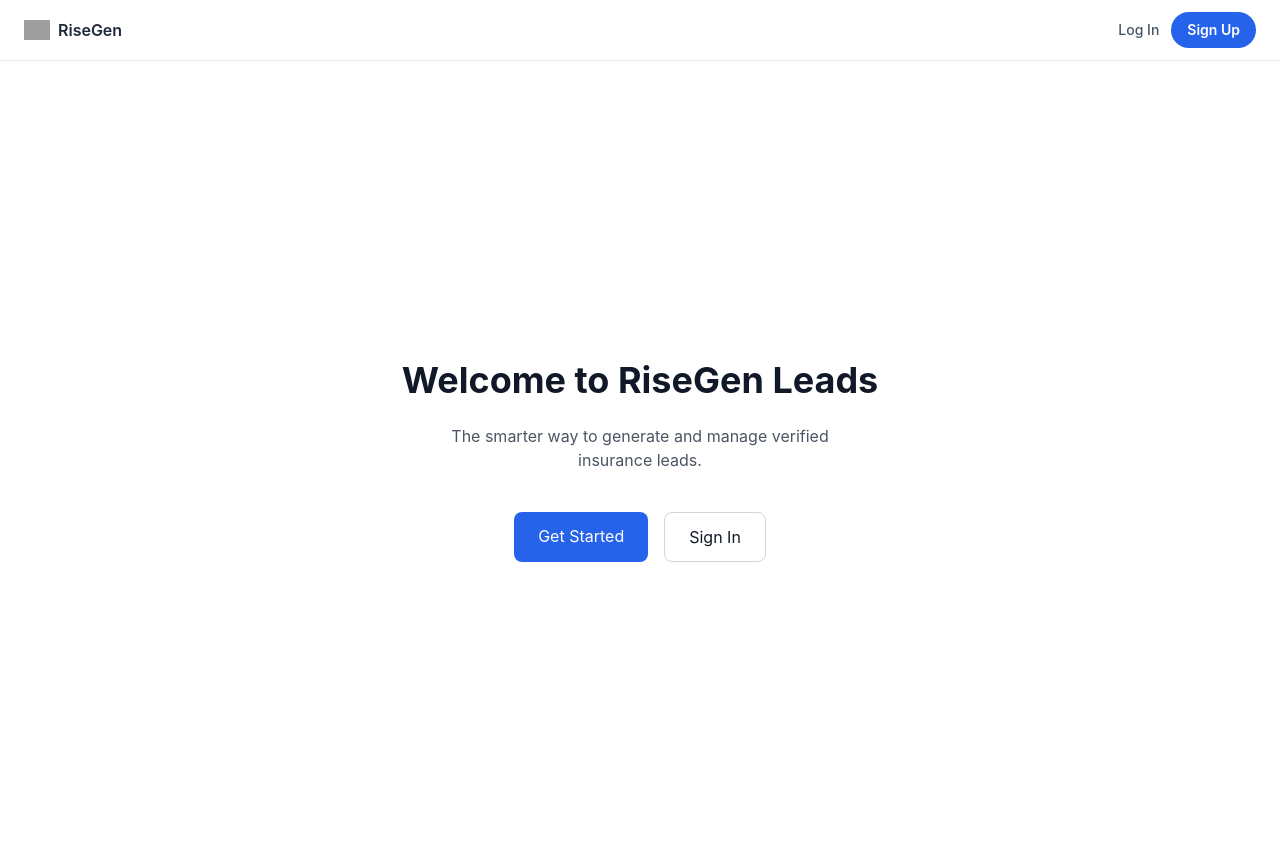
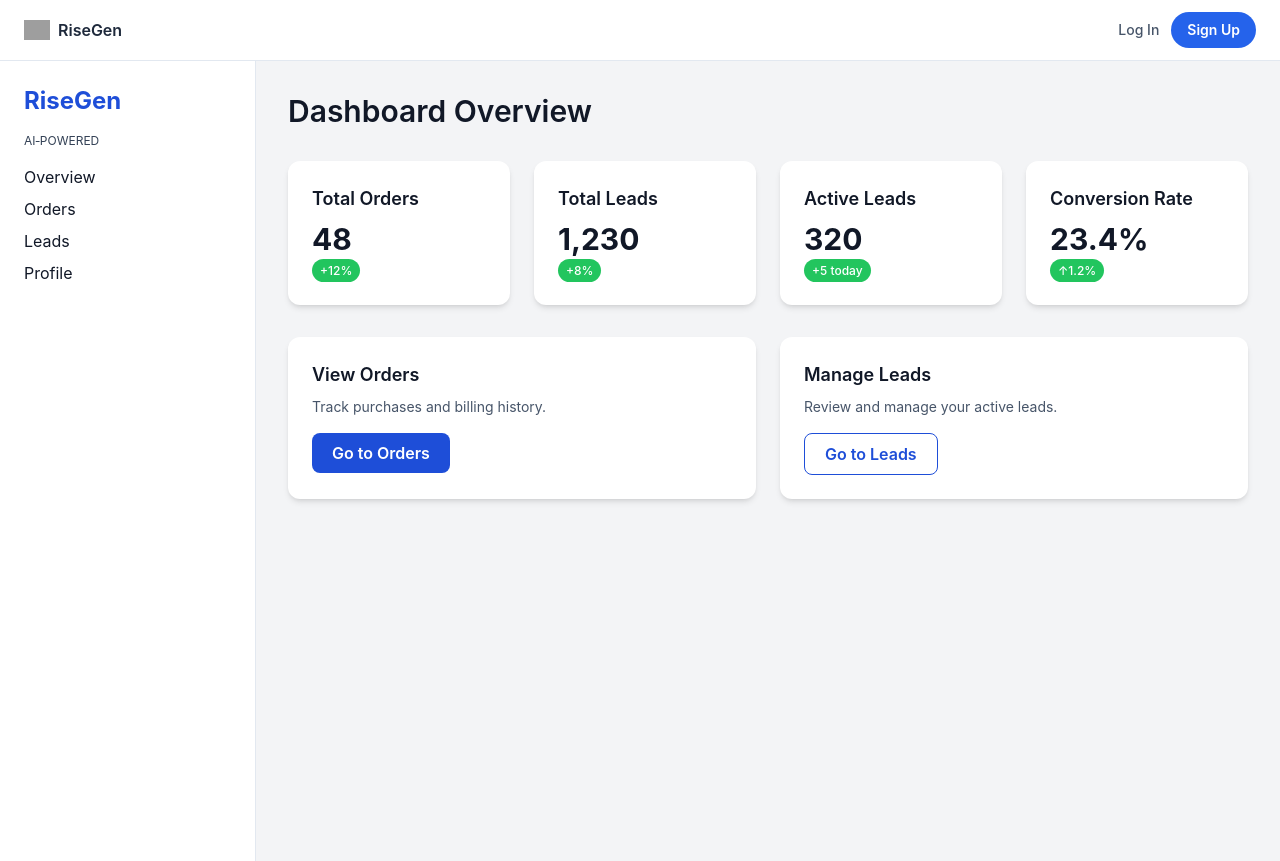
Before and after one commit to colton-risegen/risegen-app, a Next.js app: page / in a window 1280 px wide. Built offline with nearby package versions, Linux system fonts and the light colour scheme; grey boxes are pictures that could not be loaded.

Commit message:
Create page.tsx

```diff
--- /dev/null
+++ b/app/(dashboard)/page.tsx
@@ -0,0 +1,46 @@
+import { Card } from '@/components/ui/Card';
+import { Badge } from '@/components/ui/Badge';
+import { Button } from '@/components/ui/Button';
+
+
+export default function DashboardPage() {
+return (
+<div className="space-y-8">
+<h2 className="text-3xl font-semibold">Dashboard Overview</h2>
+<div className="grid grid-cols-1 md:grid-cols-2 xl:grid-cols-4 gap-6">
+<Card>
+<h3 className="text-lg font-semibold">Total Orders</h3>
+<p className="text-3xl font-bold mt-2">48</p>
+<Badge text="+12%" type="success" />
+</Card>
+<Card>
+<h3 className="text-lg font-semibold">Total Leads</h3>
+<p className="text-3xl font-bold mt-2">1,230</p>
+<Badge text="+8%" type="success" />
+</Card>
+<Card>
+<h3 className="text-lg font-semibold">Active Leads</h3>
+<p className="text-3xl font-bold mt-2">320</p>
+<Badge text="+5 today" type="success" />
+</Card>
+<Card>
+<h3 className="text-lg font-semibold">Conversion Rate</h3>
+<p className="text-3xl font-bold mt-2">23.4%</p>
+<Badge text="↑1.2%" type="success" />
+</Card>
+</div>
+<div className="grid md:grid-cols-2 gap-6">
+<Card>
+<h3 className="text-lg font-semibold mb-2">View Orders</h3>
+<p className="text-sm mb-4 text-slate-600">Track purchases and billing history.</p>
+<Button variant="primary">Go to Orders</Button>
+</Card>
+<Card>
+<h3 className="text-lg font-semibold mb-2">Manage Leads</h3>
+<p className="text-sm mb-4 text-slate-600">Review and manage your active leads.</p>
+<Button variant="secondary">Go to Leads</Button>
+</Card>
+</div>
+</div>
+);
+}
```
